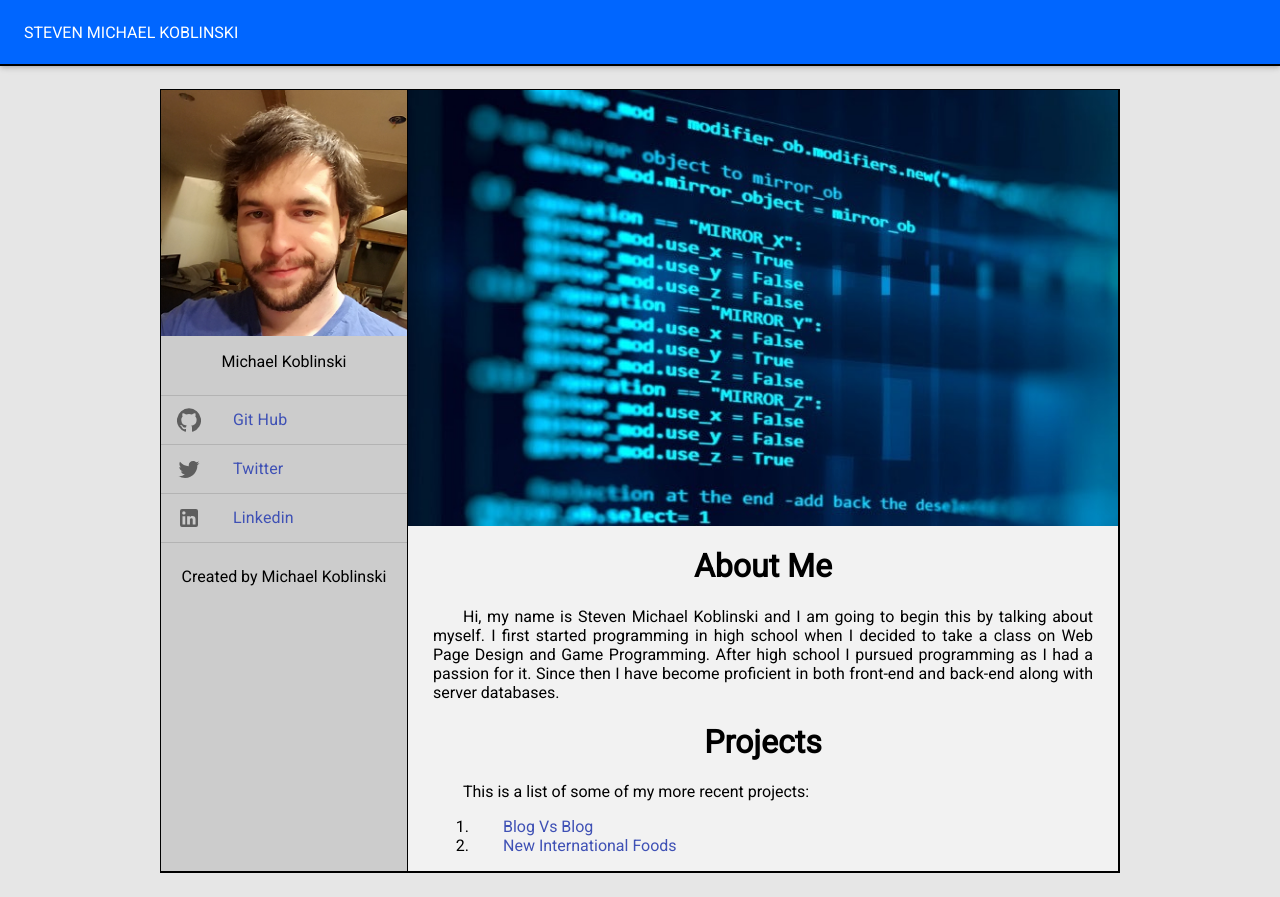
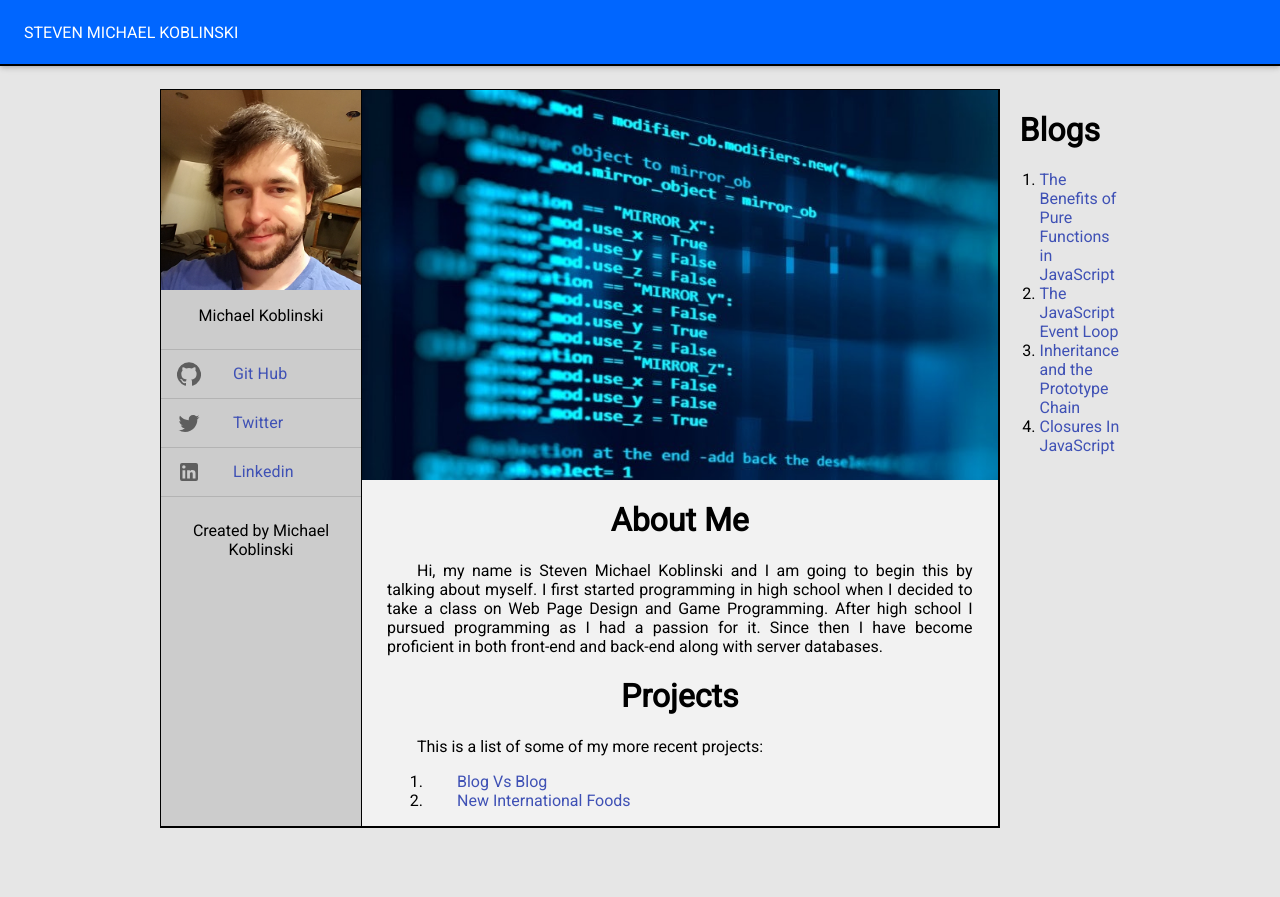
Before and after one commit to Koblinskis/portfolio, a Gatsby site: page / in a window 1280 px wide. After the commit the page ends 851 px from the top, so only its background shows below. Built offline with nearby package versions, Linux system fonts and the light colour scheme; Gatsby itself is replaced by a stand-in of ours.

Commit message:
added blog links

```diff
--- a/src/pages/index.js
+++ b/src/pages/index.js
@@ -16,6 +16,7 @@ import FacebookIcon from '@material-ui/icons/Facebook';
 import TwitterIcon from '@material-ui/icons/Twitter';
 import LinkedInIcon from '@material-ui/icons/LinkedIn';
 import Link from '@material-ui/core/Link';
+import Typography from '@material-ui/core/Typography';
 
 const useStyles = makeStyles(theme => ({
   container: {
@@ -86,6 +87,34 @@ const IndexPage = () => {
     }
   }
 
+  const projectLinks = (i) => {
+    switch(i){
+      case 0:
+        return "";
+      case 1:
+        return "";
+      case 2:
+        return "";
+      default:
+        return
+    }
+  }
+
+  const blogLinks = (i) => {
+    switch(i){
+      case 0:
+        return "https://medium.com/@stevenkoblinskiw/the-benefits-of-pure-functions-in-javascript-5c9edf7b61bf";
+      case 1:
+        return "https://medium.com/@stevenkoblinskiw/the-javascript-event-loop-2e0fb6e6c0ba";
+      case 2:
+        return "https://medium.com/@stevenkoblinskiw/inheritance-and-the-prototype-chain-901798f95ca6";
+      case 3:
+        return "https://medium.com/@stevenkoblinskiw/closures-in-javascript-5cfd57f8cdef";
+      default:
+        return
+    }
+  }
+
   return (
     <Layout >
       <SEO title="Home" />
@@ -116,12 +145,20 @@ const IndexPage = () => {
           <h1>Projects</h1>
           <p className={classes.text}>This is a list of some of my more recent projects:
           <ol>
-          <li><Link href={links(0)}>Blog Vs Blog</Link></li>
-          <li><Link href={links(1)}>New International Foods</Link></li>
+          <li><Link href={projectLinks(0)}>Blog Vs Blog</Link></li>
+          <li><Link href={projectLinks(1)}>New International Foods</Link></li>
           </ol>
           </p>
         </Box>
-
+        <Box>
+          <h1 className={classes.center}>Blogs</h1>
+          <ol>
+            <li><Link href={blogLinks(0)}>The Benefits of Pure Functions in JavaScript</Link></li>
+            <li><Link href={blogLinks(1)}>The JavaScript Event Loop</Link></li>
+            <li><Link href={blogLinks(2)}>Inheritance and the Prototype Chain</Link></li>
+            <li><Link href={blogLinks(2)}>Closures In JavaScript</Link></li>
+          </ol>
+        </Box>
       </div>
     </Layout>
   )
```
